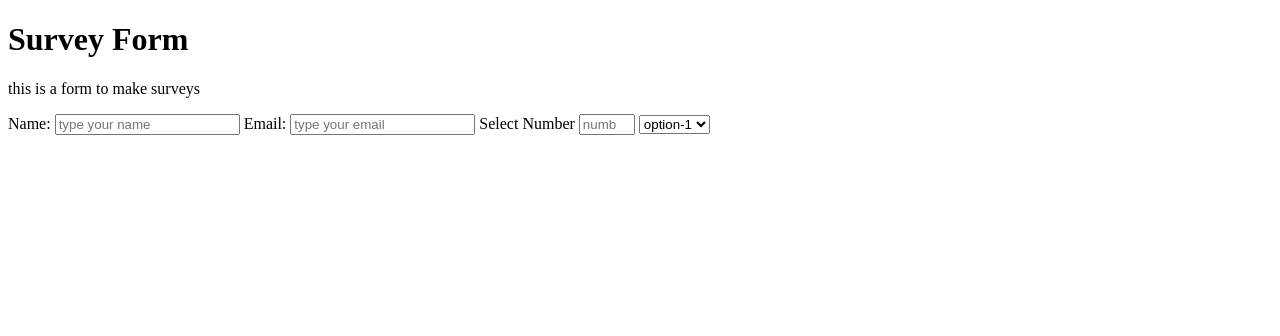
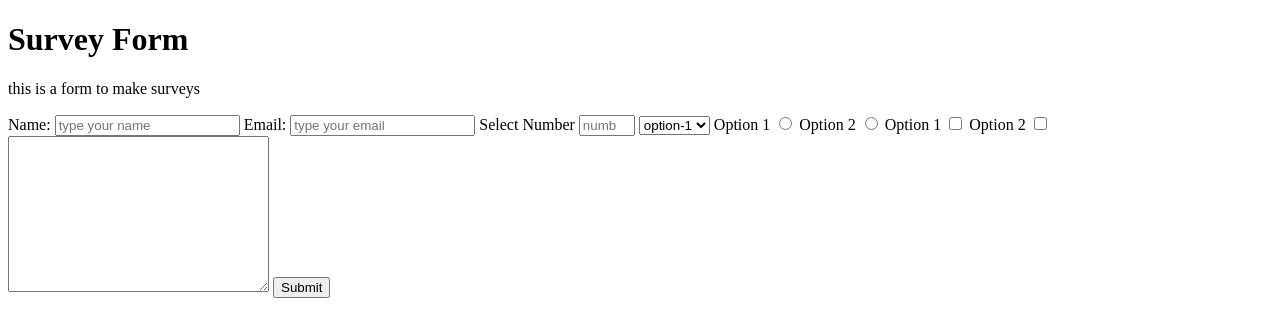
Before and after one commit to Moises-Leon/EnmanuelAndMoisesProject, a plain HTML site: page index.html in a window 1280 px wide. Drawn offline with Linux system fonts and the light colour scheme.

Commit message:
stories 13-16

```diff
--- a/index.html
+++ b/index.html
@@ -21,6 +21,21 @@
         <option value="option1">option-1</option>
         <option value="option2">option-2</option>
       </select>
+
+      <label for="radioOp1">Option 1</label>
+      <input type="radio" name="radio1" id="radioOp1" value="option 1">
+      <label for="radioOp2">Option 2</label>
+      <input type="radio" name="radio1" id="radioOp2" value="option 2">
+
+      <label for="checkbox1">Option 1</label>
+      <input type="checkbox" value="Option 1" id="checkbox1" name="check1">
+      <label for="checkbox2">Option 2</label>
+      <input type="checkbox" value="Option 2" id="checkbox2" name="check1">
+
+
+      <textarea name="" id="" cols="30" rows="10"></textarea>
+
+      <input type="submit" id="submit">
    </form>
     <script  src="js/index.js"></script>
   </body>
```
